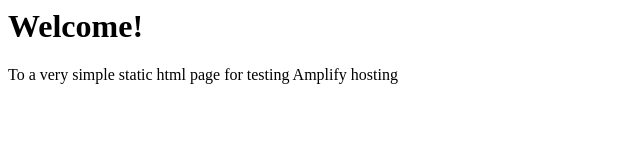
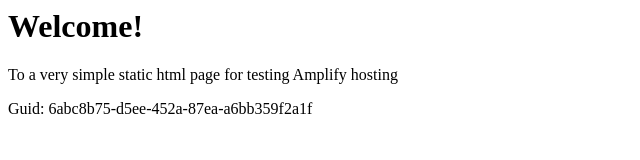
Before and after one commit to aws-aemilia-pdx/Github-PR-Commit-Integration-Test-DoNotTouch-v1-preprod-us-west-2, a website: page src/index.html in a window 1280 px wide. Shown: the whole page, without its empty margins (0-640 px from the left). Drawn offline with Linux system fonts and the light colour scheme.

Commit message:
commit from integ tests

```diff
--- a/src/index.html
+++ b/src/index.html
@@ -1,3 +1,5 @@
+
+
 <html lang="en">
 
 <head>
@@ -10,6 +12,6 @@
 <body>
     <h1>Welcome!</h1>
     <p>To a very simple static html page for testing Amplify hosting</p>
-</body>
+    <p>Guid: 6abc8b75-d5ee-452a-87ea-a6bb359f2a1f</p></body>
 
 </html>
```
